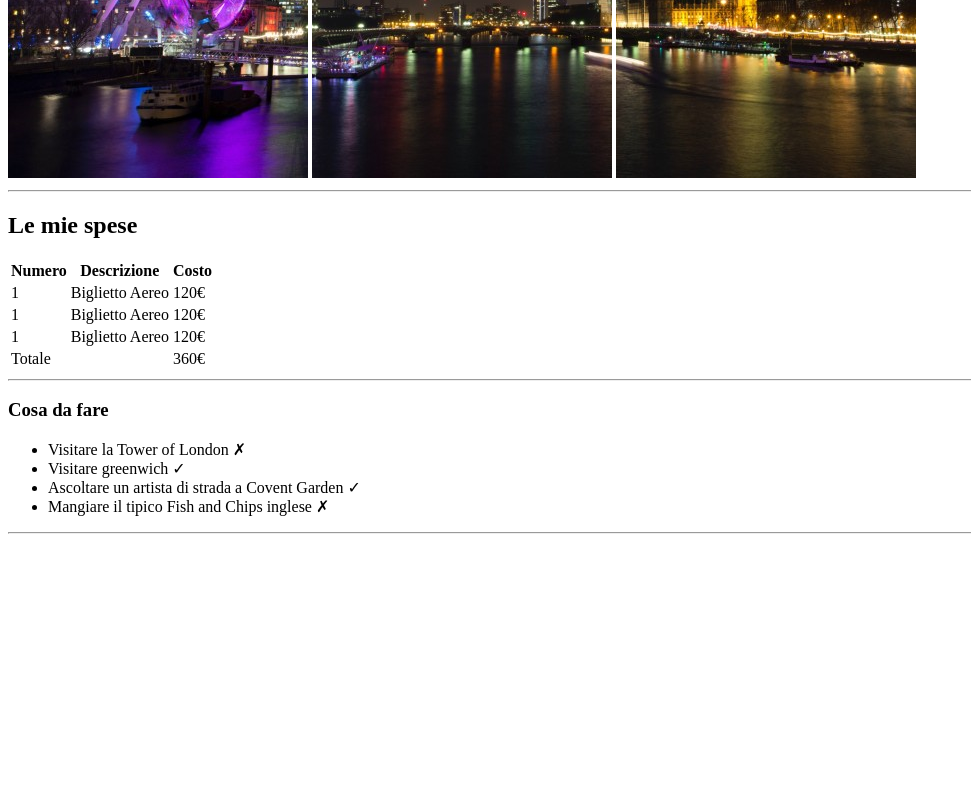
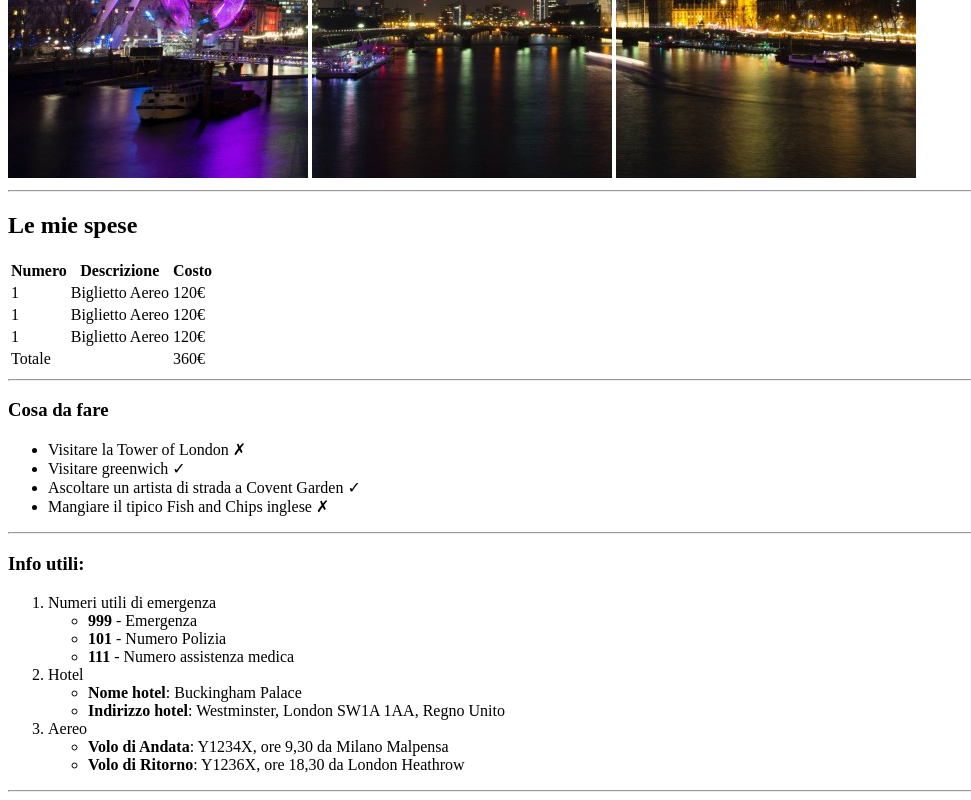
Before and after one commit to andrea-nuzzo/html-london-trip, a plain HTML site: page index.html in a window 1280 px wide. Shown: the part 502-1302 px from the top of the page, without its empty margins (0-971 px from the left). Before the commit the page ends 1044 px from the top, so only its background shows below. Drawn offline with Linux system fonts and the light colour scheme.

Commit message:
completed the info section

```diff
--- a/index.html
+++ b/index.html
@@ -83,6 +83,35 @@
             </ul>
         </section>
         <hr>
+        <!-- Sezione info utili -->
+        <section>
+            <h3>Info utili:</h3>
+            <ol>
+                <li>
+                    Numeri utili di emergenza
+                    <ul>
+                        <li><strong>999</strong> - Emergenza</li>
+                        <li><strong>101</strong> - Numero Polizia</li>
+                        <li><strong>111</strong> - Numero assistenza medica</li>
+                    </ul>
+                </li>
+                <li>
+                    Hotel
+                    <ul>
+                        <li><strong>Nome hotel</strong>: Buckingham Palace</li>
+                        <li><strong>Indirizzo hotel</strong>: Westminster, London SW1A 1AA, Regno Unito</li>
+                    </ul>
+                </li>
+                <li>
+                    Aereo
+                    <ul>
+                        <li><strong>Volo di Andata</strong>: Y1234X, ore 9,30 da Milano Malpensa</li>
+                        <li><strong>Volo di Ritorno</strong>: Y1236X, ore 18,30 da London Heathrow</li>
+                    </ul>
+                </li>
+            </ol>
+        </section>
+        <hr>
     </body>
     <!-- fine body -->
 
```
